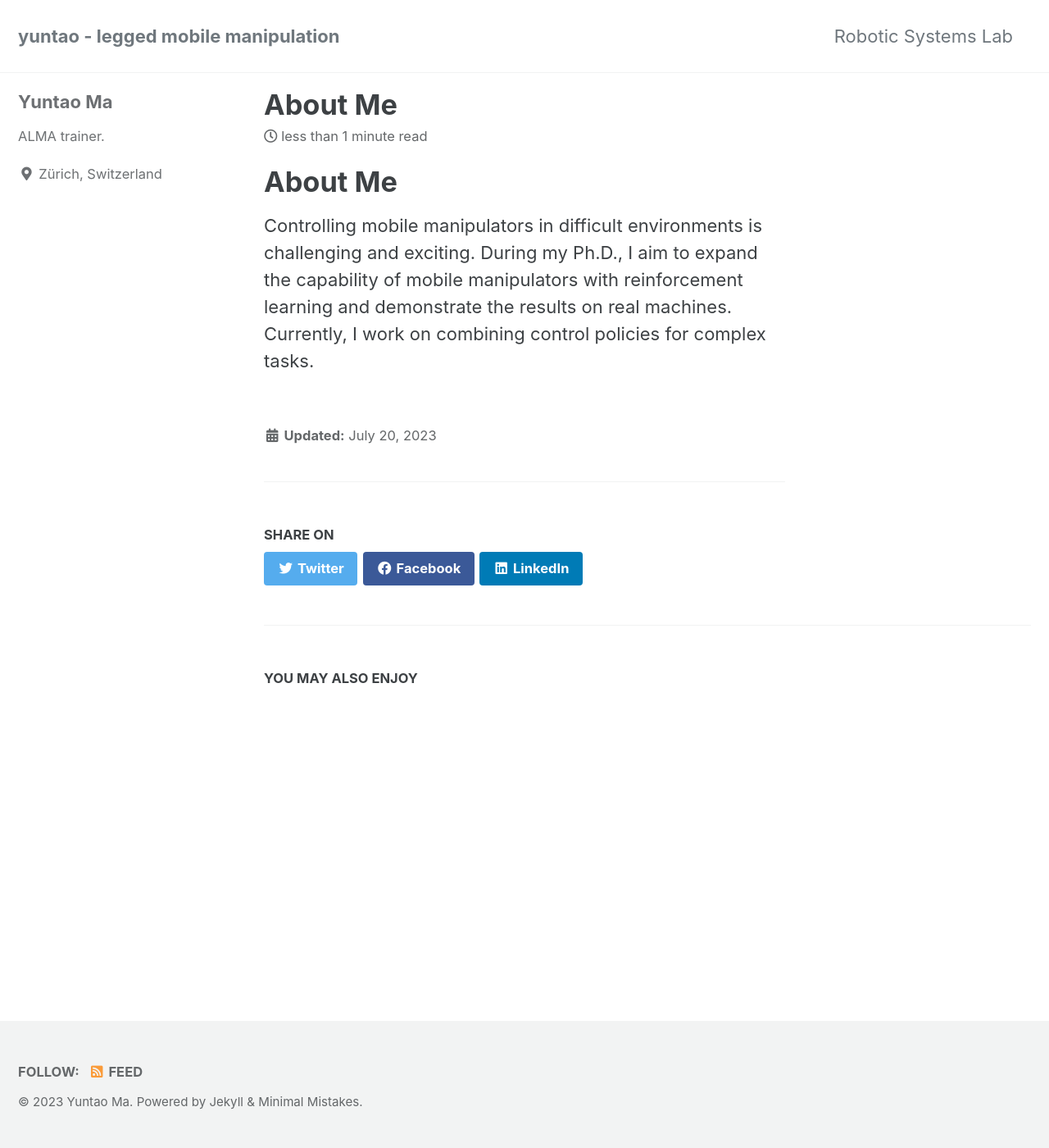
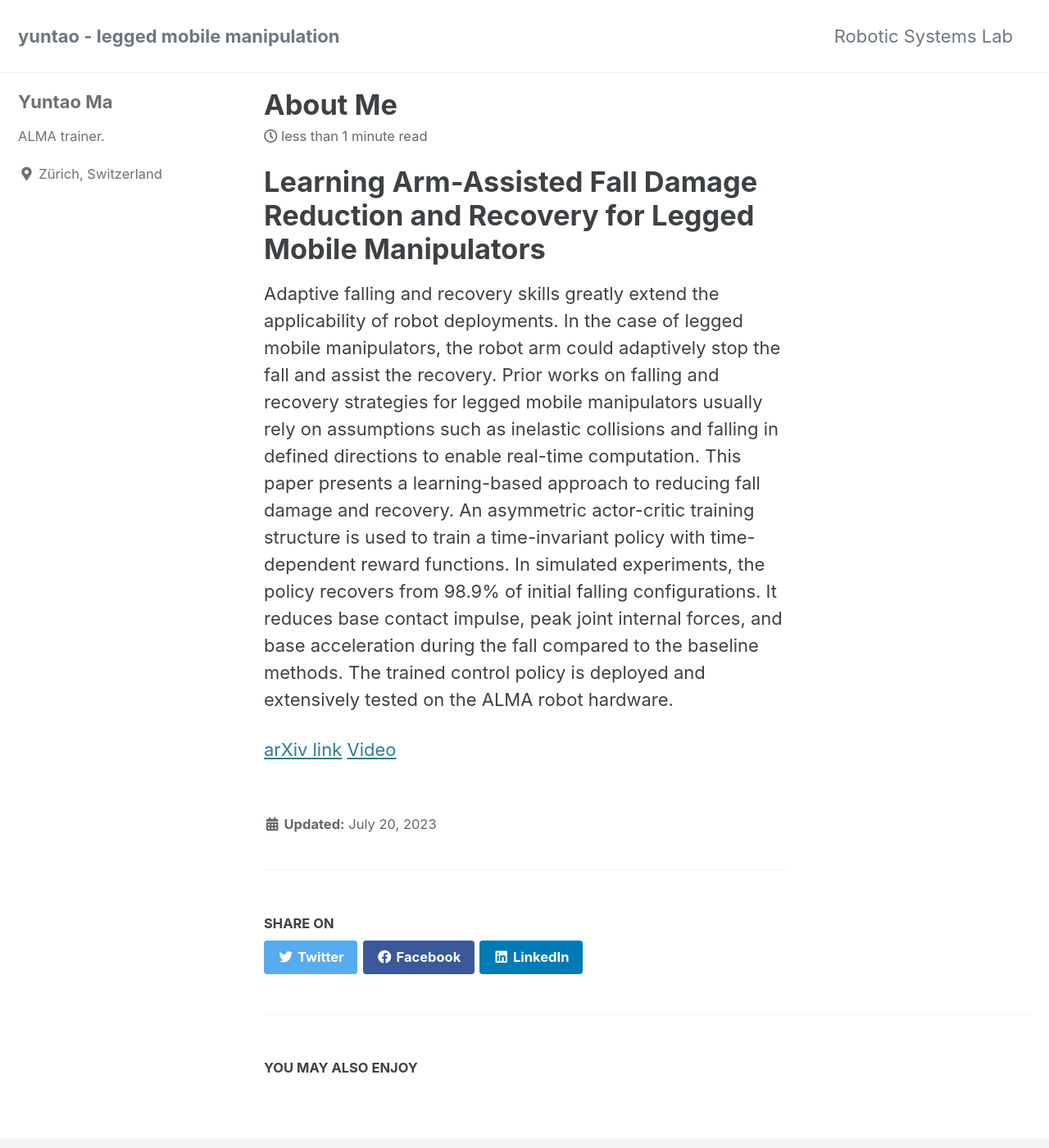
Before and after one commit to articuno144/articuno144.github.io, a Jekyll site: the page built from _posts/2023-07-20-about-me.md, in a window 1280 px wide and 1400 px high. Shown: the whole window at 82% size. Built offline with Jekyll 4.4.1, drawn with Linux system fonts in a browser that asks for light colours; cached includes are drawn as plain includes.

```diff
--- a/_config.yml
+++ b/_config.yml
@@ -276,6 +276,9 @@ compress_html:
   ignore:
     envs: development
 
+main:
+  - title: "About"
+    url: /about/
 
 # Defaults
 defaults:
--- a/_posts/2023-07-20-about-me.md
+++ b/_posts/2023-07-20-about-me.md
@@ -1,3 +1,6 @@
-# About Me
+# Learning Arm-Assisted Fall Damage Reduction and Recovery for Legged Mobile Manipulators
 
-Controlling mobile manipulators in difficult environments is challenging and exciting. During my Ph.D., I aim to expand the capability of mobile manipulators with reinforcement learning and demonstrate the results on real machines. Currently, I work on combining control policies for complex tasks.
+Adaptive falling and recovery skills greatly extend the applicability of robot deployments. In the case of legged mobile manipulators, the robot arm could adaptively stop the fall and assist the recovery. Prior works on falling and recovery strategies for legged mobile manipulators usually rely on assumptions such as inelastic collisions and falling in defined directions to enable real-time computation. This paper presents a learning-based approach to reducing fall damage and recovery. An asymmetric actor-critic training structure is used to train a time-invariant policy with time-dependent reward functions. In simulated experiments, the policy recovers from 98.9% of initial falling configurations. It reduces base contact impulse, peak joint internal forces, and base acceleration during the fall compared to the baseline methods. The trained control policy is deployed and extensively tested on the ALMA robot hardware.
+
+[arXiv link](https://arxiv.org/abs/2303.05486)
+[Video](https://www.youtube.com/watch?v=avwg2HqGi8s)
```
Also changed, not shown: about.md (added, +7 -0 lines).
